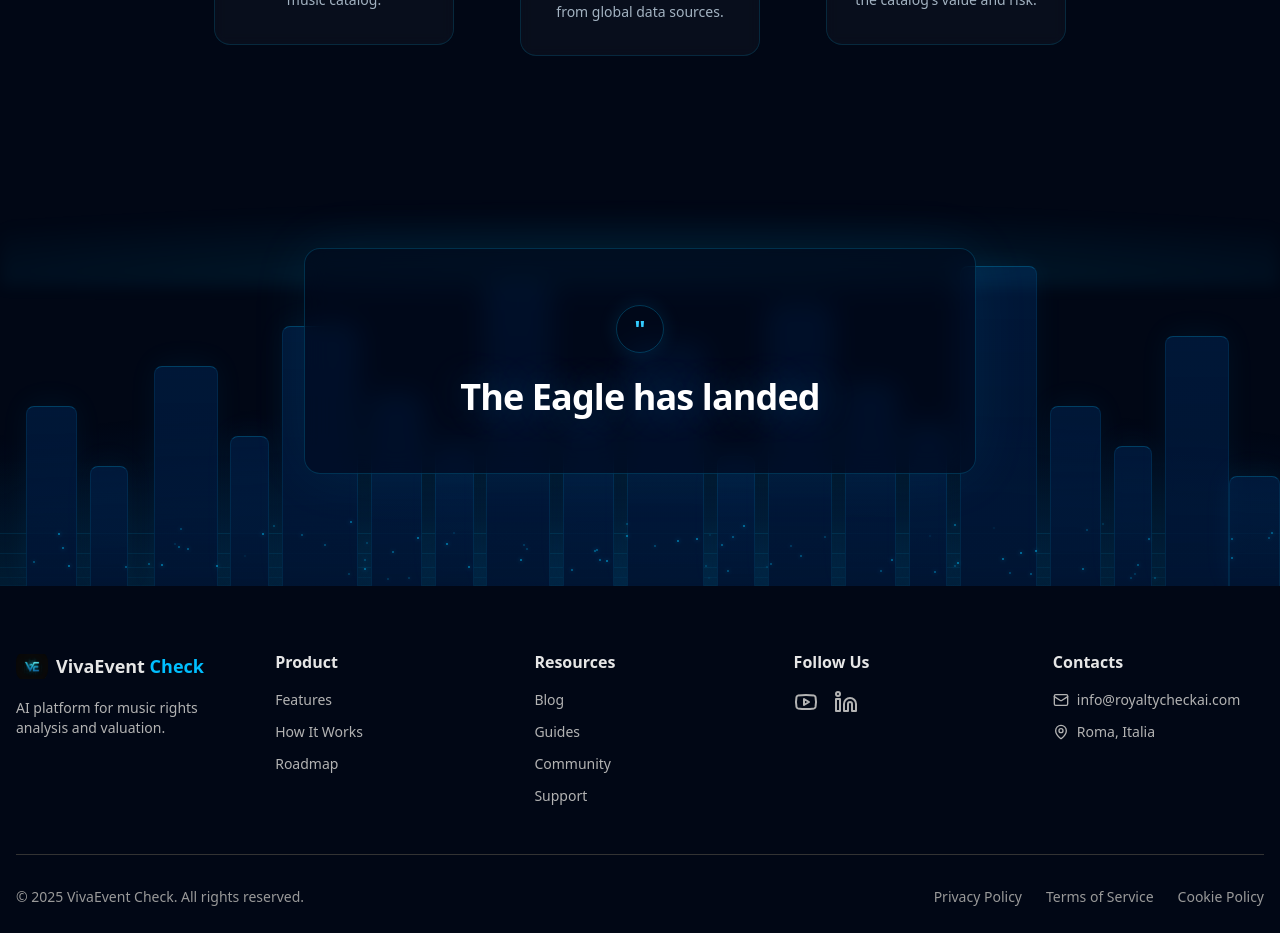
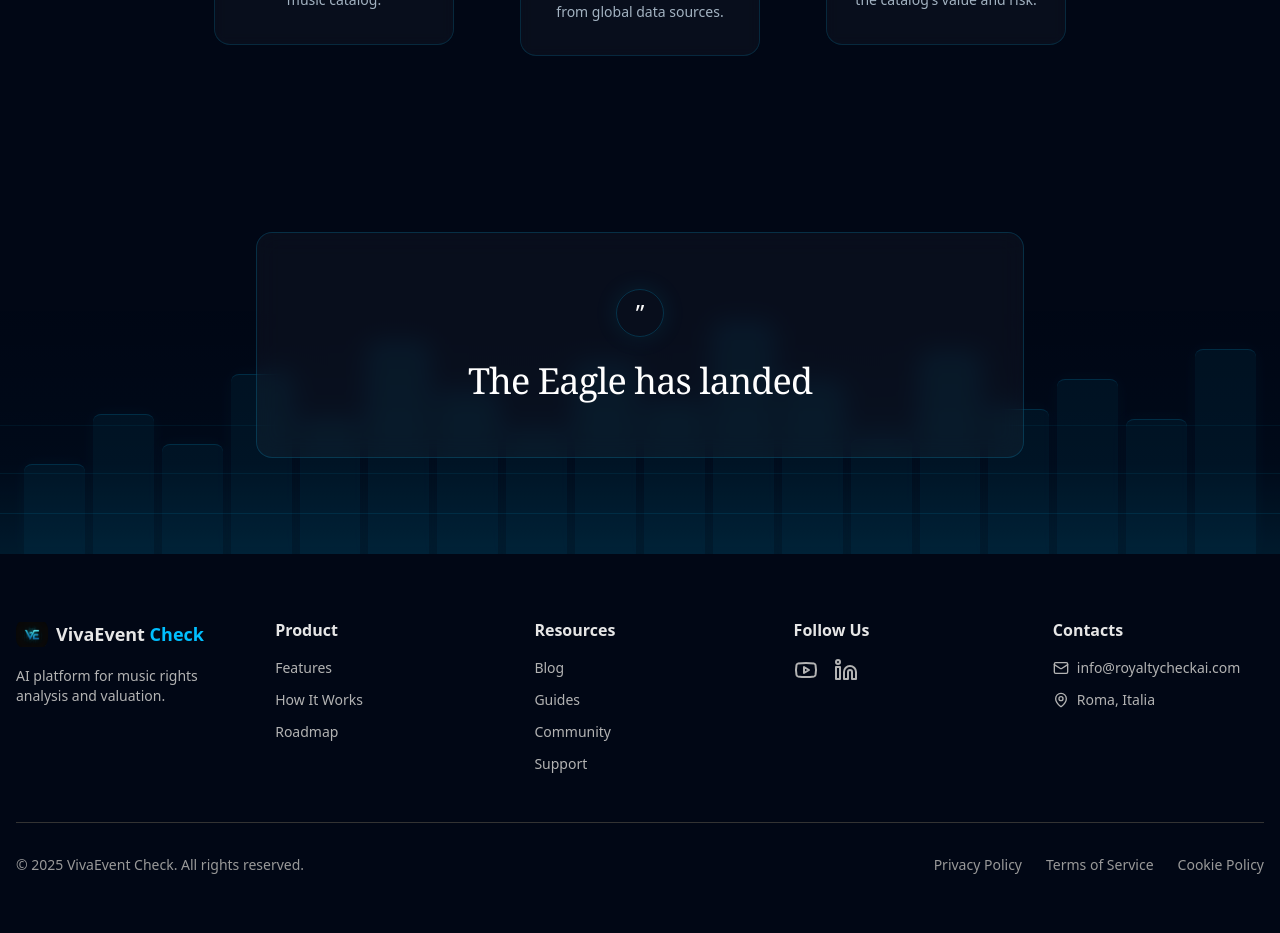
Before and after one commit to wrimmer82/VivaEvent.Analyzer, a React (Vite) app: page / in a window 1280 px wide. Shown: the part 1700-2633 px from the top of the page. After the commit the page ends 2607 px from the top, so only its background shows below. Built offline with nearby package versions, Linux system fonts and the light colour scheme.

Commit message:
Visual edit in Lovable
Edited UI in Lovable

Co-authored-by: wrimmer82 <241472460+wrimmer82@users.noreply.github.com>

```diff
--- a/src/components/Testimonials.tsx
+++ b/src/components/Testimonials.tsx
@@ -1,126 +1,51 @@
 const Testimonials = () => {
-  const buildings = [
-    { w: 4, h: 180, x: 2 }, { w: 3, h: 120, x: 7 }, { w: 5, h: 220, x: 12 },
-    { w: 3, h: 150, x: 18 }, { w: 6, h: 260, x: 22 }, { w: 4, h: 190, x: 29 },
-    { w: 3, h: 140, x: 34 }, { w: 5, h: 300, x: 38 }, { w: 4, h: 170, x: 44 },
-    { w: 6, h: 240, x: 49 }, { w: 3, h: 130, x: 56 }, { w: 5, h: 280, x: 60 },
-    { w: 4, h: 200, x: 66 }, { w: 3, h: 160, x: 71 }, { w: 6, h: 320, x: 75 },
-    { w: 4, h: 180, x: 82 }, { w: 3, h: 140, x: 87 }, { w: 5, h: 250, x: 91 },
-    { w: 4, h: 110, x: 96 },
-  ];
+  return (
+    <section className="relative py-24 overflow-hidden bg-transparent">
+      <div className="absolute inset-0 pointer-events-none">
+        <div
+          className="absolute inset-x-0 bottom-0 h-[260px]"
+          style={{
+            background:
+            "linear-gradient(to top, rgba(0,194,255,0.10), rgba(0,194,255,0.02) 35%, transparent 100%)"
+          }} />
 
-  const windows = Array.from({ length: 80 }, (_, i) => ({
-    x: Math.random() * 100,
-    y: Math.random() * 60 + 5,
-    opacity: Math.random() * 0.6 + 0.1,
-    delay: Math.random() * 4,
-  }));
 
-  return (
-    <section className="relative py-28 overflow-hidden bg-transparent">
+        <div className="absolute inset-x-0 bottom-0 h-[220px] flex items-end gap-2 px-6 opacity-70">
+          {[90, 140, 110, 180, 130, 210, 160, 120, 190, 150, 230, 170, 115, 200, 145, 175, 135, 205].map((h, i) =>
+          <div
+            key={i}
+            className="flex-1 rounded-t-sm"
+            style={{
+              height: `${h}px`,
+              background: "rgba(0, 194, 255, 0.08)",
+              borderTop: "1px solid rgba(0, 194, 255, 0.22)",
+              boxShadow: "0 0 18px rgba(0,194,255,0.05)"
+            }} />
 
-      {/* === SFONDO CITTÀ 3D === */}
-      <div className="absolute inset-0 pointer-events-none">
-
-        {/* Nebbia digitale base */}
-        <div className="absolute inset-0" style={{
-          background: 'radial-gradient(ellipse 120% 60% at 50% 100%, rgba(0,40,80,0.55) 0%, transparent 70%)',
-        }} />
-
-        {/* Pavimento riflettente */}
-        <div className="absolute bottom-0 left-0 right-0 h-32" style={{
-          background: 'linear-gradient(to top, rgba(0,194,255,0.07), transparent)',
-        }} />
-
-        {/* Linee griglia pavimento (prospettiva) */}
-        {[0, 8, 18, 32, 52].map((b, i) => (
-          <div key={i} className="absolute left-0 right-0" style={{
-            bottom: `${b}px`,
-            height: '1px',
-            background: `rgba(0,194,255,${0.03 + i * 0.018})`,
-          }} />
-        ))}
-
-        {/* Palazzi */}
-        <div className="absolute bottom-0 left-0 right-0 flex items-end" style={{ height: '340px' }}>
-          {buildings.map((b, i) => (
-            <div key={i} className="absolute bottom-0 rounded-t-sm" style={{
-              left: `${b.x}%`,
-              width: `${b.w}%`,
-              height: `${b.h}px`,
-              background: `linear-gradient(to top, rgba(0,20,50,0.95), rgba(0,40,90,0.5))`,
-              borderTop: '1px solid rgba(0,194,255,0.25)',
-              borderLeft: '1px solid rgba(0,194,255,0.10)',
-              borderRight: '1px solid rgba(0,194,255,0.10)',
-              boxShadow: '0 -4px 30px rgba(0,194,255,0.06)',
-            }} />
-          ))}
+          )}
         </div>
 
-        {/* Luci finestre nei palazzi */}
-        {windows.map((w, i) => (
-          <div key={i} className="absolute" style={{
-            left: `${w.x}%`,
-            bottom: `${w.y}px`,
-            width: '2px',
-            height: '2px',
-            borderRadius: '1px',
-            background: 'rgba(0,194,255,0.9)',
-            opacity: w.opacity,
-            boxShadow: '0 0 4px rgba(0,194,255,0.8)',
-            animation: `winBlink ${2 + w.delay}s ease-in-out infinite alternate`,
-            animationDelay: `${w.delay}s`,
-          }} />
-        ))}
-
-        {/* Glow orizzonte */}
-        <div className="absolute left-0 right-0" style={{
-          bottom: '300px',
-          height: '80px',
-          background: 'radial-gradient(ellipse 80% 100% at 50% 100%, rgba(0,194,255,0.12), transparent)',
-          filter: 'blur(8px)',
-        }} />
-
-        {/* Overlay superiore per sfumare la città */}
-        <div className="absolute inset-x-0 top-0 h-1/2" style={{
-          background: 'linear-gradient(to bottom, transparent 0%, rgba(0,0,0,0.0) 100%)',
-        }} />
-
+        <div className="absolute inset-x-0 bottom-10 h-px bg-[rgba(0,194,255,0.10)]" />
+        <div className="absolute inset-x-0 bottom-20 h-px bg-[rgba(0,194,255,0.08)]" />
+        <div className="absolute inset-x-0 bottom-32 h-px bg-[rgba(0,194,255,0.06)]" />
       </div>
 
-      <style>{`
-        @keyframes winBlink {
-          0% { opacity: 0.1; }
-          100% { opacity: 0.7; }
-        }
-      `}</style>
+      <div className="container relative z-10 mx-auto px-4">
+        <div className="mx-auto max-w-3xl rounded-2xl border border-[rgba(0,194,255,0.18)] bg-[rgba(255,255,255,0.03)] px-8 py-14 text-center backdrop-blur-md">
+          <div
+            className="mx-auto mb-6 h-12 w-12 rounded-full border border-[rgba(0,194,255,0.20)] flex items-center justify-center text-2xl"
+            style={{ boxShadow: "0 0 25px rgba(0,194,255,0.10)" }}>
 
-      {/* === CONTENUTO === */}
-      <div className="relative z-10 container mx-auto px-4">
-        <div className="mx-auto max-w-2xl rounded-2xl text-center px-8 py-14"
-          style={{
-            background: 'rgba(0,10,30,0.55)',
-            border: '1px solid rgba(0,194,255,0.20)',
-            backdropFilter: 'blur(12px)',
-            boxShadow: '0 0 60px rgba(0,194,255,0.08)',
-          }}>
-          <div className="mx-auto mb-6 w-12 h-12 rounded-full flex items-center justify-center text-2xl font-bold"
-            style={{
-              border: '1px solid rgba(0,194,255,0.25)',
-              color: 'hsl(195,100%,60%)',
-              boxShadow: '0 0 20px rgba(0,194,255,0.12)',
-            }}>
-            "
+            ”
           </div>
-          <p className="text-3xl md:text-4xl font-bold tracking-tight text-white"
-            style={{ textShadow: '0 0 40px rgba(0,194,255,0.3)' }}>
+
+          <p className="text-3xl md:text-4xl tracking-tight text-white font-serif font-thin">
             The Eagle has landed
           </p>
         </div>
       </div>
+    </section>);
 
-    </section>
-  );
 };
 
 export default Testimonials;
```
